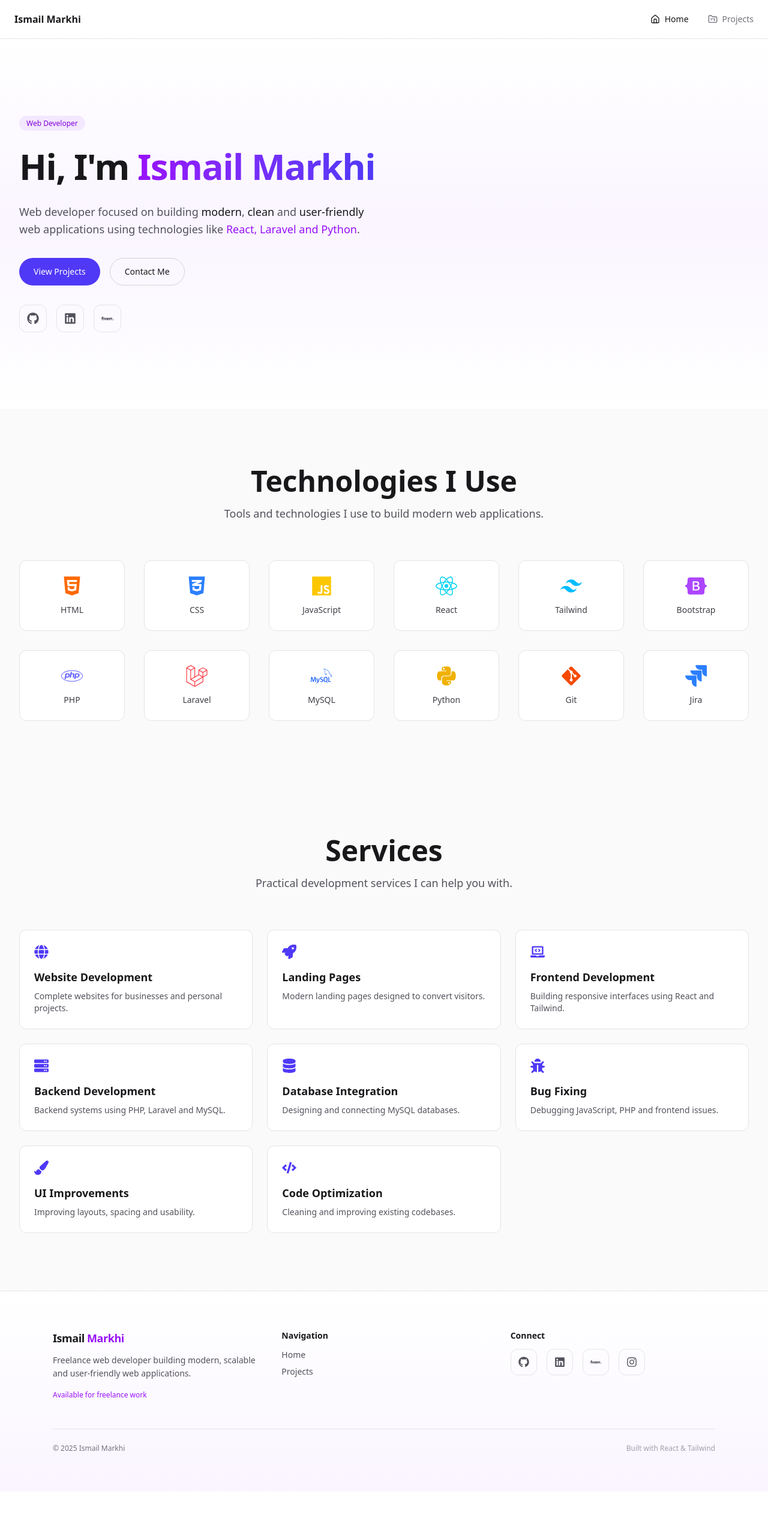
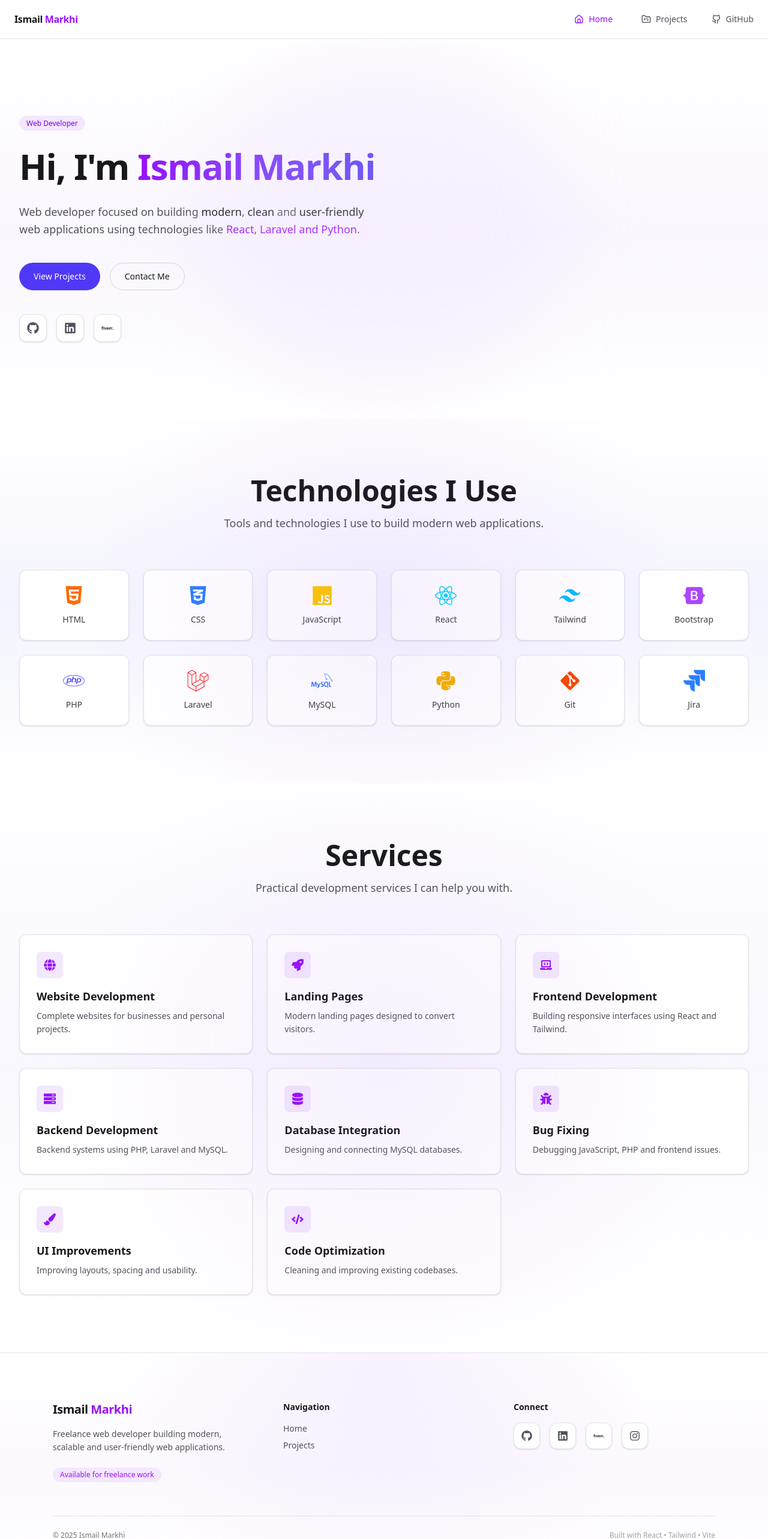
Before and after one commit to IsmailMarkhi/MyWorld, a React (Vite) app: page / in a window 1280 px wide. Shown: the top 2566 px of the page at 60% size. Before the commit the page ends 2487 px from the top, so only its background shows below. Built offline with nearby package versions, Linux system fonts and the light colour scheme.

Commit message:
update after review

```diff
--- a/src/components/layout/Footer.jsx
+++ b/src/components/layout/Footer.jsx
@@ -26,34 +26,37 @@ const socialLinks = [
 
 export default function Footer() {
   return (
-    <footer className="border-t border-zinc-200 bg-gradient-to-b from-white to-purple-50">
+    <footer className="relative border-t border-zinc-200 bg-gradient-to-b from-white via-purple-50/60 to-white">
 
-      <div className="max-w-6xl mx-auto px-6 py-16">
+      {/* subtle glow */}
+      <div className="absolute inset-0 pointer-events-none bg-[radial-gradient(circle_at_top,rgba(168,85,247,0.08),transparent_60%)]" />
 
-        <div className="grid gap-10 md:grid-cols-3 text-center md:text-left">
+      <div className="relative max-w-6xl mx-auto px-6 py-20">
+
+        <div className="grid gap-12 md:grid-cols-3 text-center md:text-left">
 
           {/* Brand */}
           <div>
 
-            <h3 className="font-bold text-zinc-900 text-lg mb-3 tracking-tight">
+            <h3 className="font-bold text-xl text-zinc-900 tracking-tight mb-4">
               Ismail <span className="text-purple-600">Markhi</span>
             </h3>
 
-            <p className="text-sm text-zinc-600 leading-relaxed mb-4">
+            <p className="text-sm text-zinc-600 leading-relaxed mb-5 max-w-xs mx-auto md:mx-0">
               Freelance web developer building modern, scalable
               and user-friendly web applications.
             </p>
 
-            <p className="text-xs text-purple-600 font-medium">
+            <span className="inline-block text-xs font-medium text-purple-600 bg-purple-100 px-3 py-1 rounded-full">
               Available for freelance work
-            </p>
+            </span>
 
           </div>
 
           {/* Navigation */}
           <div>
 
-            <h4 className="text-sm font-semibold text-zinc-900 mb-3">
+            <h4 className="text-sm font-semibold text-zinc-900 mb-4">
               Navigation
             </h4>
 
@@ -62,7 +65,7 @@ export default function Footer() {
               <li>
                 <a
                   href="/"
-                  className="hover:text-purple-600 transition"
+                  className="hover:text-purple-600 transition-colors"
                 >
                   Home
                 </a>
@@ -71,7 +74,7 @@ export default function Footer() {
               <li>
                 <a
                   href="/projects"
-                  className="hover:text-purple-600 transition"
+                  className="hover:text-purple-600 transition-colors"
                 >
                   Projects
                 </a>
@@ -84,7 +87,7 @@ export default function Footer() {
           {/* Social */}
           <div>
 
-            <h4 className="text-sm font-semibold text-zinc-900 mb-3">
+            <h4 className="text-sm font-semibold text-zinc-900 mb-4">
               Connect
             </h4>
 
@@ -103,9 +106,12 @@ export default function Footer() {
                   border-zinc-200
                   rounded-xl
                   text-zinc-600
+                  bg-white
+                  shadow-sm
                   hover:text-purple-600
                   hover:border-purple-300
                   hover:bg-purple-50
+                  hover:shadow-md
                   transition
                   hover:scale-105
                   "
@@ -121,14 +127,14 @@ export default function Footer() {
         </div>
 
         {/* Divider */}
-        <div className="border-t border-zinc-200 mt-12 pt-6 flex flex-col sm:flex-row justify-between items-center gap-4 text-xs text-zinc-500">
+        <div className="border-t border-zinc-200 mt-14 pt-6 flex flex-col sm:flex-row justify-between items-center gap-4 text-xs text-zinc-500">
 
           <p>
             © {new Date().getFullYear()} Ismail Markhi
           </p>
 
           <p className="text-zinc-400">
-            Built with React & Tailwind
+            Built with React • Tailwind • Vite
           </p>
 
         </div>
--- a/src/components/layout/Navbar.jsx
+++ b/src/components/layout/Navbar.jsx
@@ -18,25 +18,33 @@ export default function Navbar() {
   return (
     <>
       {/* Navbar */}
-      <header className="fixed top-0 inset-x-0 z-50 bg-white/80 backdrop-blur border-b border-zinc-200">
+      <header className="fixed top-0 inset-x-0 z-50 backdrop-blur-lg bg-white/70 border-b border-zinc-200">
+
         <nav className="max-w-7xl mx-auto h-16 px-6 flex items-center justify-between">
 
-          <Link to="/" className="font-semibold text-zinc-900">
-            Ismail Markhi
+          {/* Logo */}
+          <Link
+            to="/"
+            className="font-semibold text-zinc-900 tracking-tight hover:text-purple-600 transition"
+          >
+            Ismail <span className="text-purple-600">Markhi</span>
           </Link>
 
           {/* Desktop */}
           <ul className="hidden md:flex items-center gap-8 text-sm">
+
             {links.map((link) => {
               const Icon = link.icon;
+              const active = pathname === link.to;
+
               return (
                 <li key={link.to}>
                   <Link
                     to={link.to}
-                    className={`flex items-center gap-2 transition ${
-                      pathname === link.to
-                        ? "text-zinc-900"
-                        : "text-zinc-500 hover:text-zinc-900"
+                    className={`flex items-center gap-2 px-2 py-1 rounded-md transition ${
+                      active
+                        ? "text-purple-600 font-medium"
+                        : "text-zinc-600 hover:text-purple-600"
                     }`}
                   >
                     <Icon size={16} />
@@ -45,31 +53,56 @@ export default function Navbar() {
                 </li>
               );
             })}
+
+            {/* GitHub */}
+            <a
+              href="https://github.com/IsmailMarkhi"
+              target="_blank"
+              className="
+              flex items-center gap-2
+              text-zinc-600
+              hover:text-purple-600
+              transition
+              "
+            >
+              <Github size={16} />
+              GitHub
+            </a>
+
           </ul>
 
           {/* Mobile button */}
           <button
             onClick={() => setOpen(true)}
-            className="md:hidden"
+            className="md:hidden text-zinc-700 hover:text-purple-600 transition"
           >
-            <Menu size={22} />
+            <Menu size={24} />
           </button>
 
         </nav>
+
       </header>
 
       {/* Mobile overlay */}
       {open && (
-        <div className="fixed inset-0 z-50 bg-black/40">
+        <div className="fixed inset-0 z-50 bg-black/40 backdrop-blur-sm">
 
           {/* Sidebar */}
-          <div className="fixed right-0 top-0 h-full w-72 bg-white shadow-xl p-6">
+          <div className="fixed right-0 top-0 h-full w-72 bg-white shadow-xl p-6 animate-slide-in">
 
             <div className="flex items-center justify-between mb-10">
-              <p className="font-semibold">Ismail Markhi</p>
-              <button onClick={() => setOpen(false)}>
+
+              <p className="font-semibold text-zinc-900">
+                Ismail <span className="text-purple-600">Markhi</span>
+              </p>
+
+              <button
+                onClick={() => setOpen(false)}
+                className="text-zinc-600 hover:text-purple-600 transition"
+              >
                 <X size={22} />
               </button>
+
             </div>
 
             <ul className="space-y-6">
@@ -81,7 +114,12 @@ export default function Navbar() {
                   <li key={link.to}>
                     <Link
                       to={link.to}
-                      className="flex items-center gap-3 text-zinc-700 text-sm"
+                      className="
+                      flex items-center gap-3
+                      text-zinc-700
+                      hover:text-purple-600
+                      transition
+                      "
                     >
                       <Icon size={18} />
                       {link.label}
@@ -94,7 +132,12 @@ export default function Navbar() {
                 <a
                   href="https://github.com/IsmailMarkhi"
                   target="_blank"
-                  className="flex items-center gap-3 text-zinc-700 text-sm"
+                  className="
+                  flex items-center gap-3
+                  text-zinc-700
+                  hover:text-purple-600
+                  transition
+                  "
                 >
                   <Github size={18} />
                   GitHub
@@ -104,6 +147,7 @@ export default function Navbar() {
             </ul>
 
           </div>
+
         </div>
       )}
     </>
--- a/src/components/sections/Hero.jsx
+++ b/src/components/sections/Hero.jsx
@@ -5,7 +5,11 @@ import { SiFiverr } from "react-icons/si";
 
 export default function Hero() {
   return (
-    <section className="py-32 bg-gradient-to-b from-white via-purple-50 to-white">
+    <section className="relative py-32 bg-gradient-to-b from-white via-purple-50/70 to-white overflow-hidden">
+
+      {/* subtle glow */}
+      <div className="absolute top-0 left-1/2 -translate-x-1/2 w-[600px] h-[600px] bg-purple-200/20 blur-3xl rounded-full pointer-events-none"></div>
+
       <Container>
 
         <div className="max-w-3xl">
@@ -26,7 +30,7 @@ export default function Hero() {
           </h1>
 
           {/* Description */}
-          <p className="text-zinc-600 text-base sm:text-lg leading-relaxed max-w-xl mb-8">
+          <p className="text-zinc-600 text-base sm:text-lg leading-relaxed max-w-xl mb-10">
             Web developer focused on building
             <span className="text-zinc-900 font-medium"> modern</span>,
             <span className="text-zinc-900 font-medium"> clean</span> and
@@ -38,7 +42,7 @@ export default function Hero() {
           </p>
 
           {/* CTA */}
-          <div className="flex flex-wrap gap-4 mb-8">
+          <div className="flex flex-wrap gap-4 mb-10">
 
             <Button to="/projects">
               View Projects
@@ -62,9 +66,12 @@ export default function Hero() {
               border-zinc-200
               rounded-xl
               text-zinc-600
+              bg-white
+              shadow-sm
               hover:text-purple-600
               hover:border-purple-300
               hover:bg-purple-50
+              hover:shadow-md
               transition
               hover:scale-105
               "
@@ -81,15 +88,19 @@ export default function Hero() {
               border-zinc-200
               rounded-xl
               text-zinc-600
+              bg-white
+              shadow-sm
               hover:text-purple-600
               hover:border-purple-300
               hover:bg-purple-50
+              hover:shadow-md
               transition
               hover:scale-105
               "
             >
               <FaLinkedin size={20} />
             </a>
+
             <a
               href="https://www.fiverr.com/ismail1markhi"
               target="_blank"
@@ -99,9 +110,12 @@ export default function Hero() {
               border-zinc-200
               rounded-xl
               text-zinc-600
-              hover:text-purple-600
-              hover:border-purple-300
-              hover:bg-purple-50
+              bg-white
+              shadow-sm
+              hover:text-green-500
+              hover:border-green-300
+              hover:bg-green-50
+              hover:shadow-md
               transition
               hover:scale-105
               "
@@ -114,6 +128,7 @@ export default function Hero() {
         </div>
 
       </Container>
+
     </section>
   );
 }
--- a/src/components/sections/Services.jsx
+++ b/src/components/sections/Services.jsx
@@ -57,7 +57,10 @@ const services = [
 
 export default function Services() {
   return (
-    <section className="py-24 bg-zinc-50">
+    <section className="relative py-24 bg-gradient-to-b from-white via-purple-50/40 to-white">
+
+      {/* subtle glow */}
+      <div className="absolute inset-0 pointer-events-none bg-[radial-gradient(circle_at_center,rgba(168,85,247,0.08),transparent_70%)]" />
 
       <Container>
 
@@ -66,7 +69,7 @@ export default function Services() {
           description="Practical development services I can help you with."
         />
 
-        <div className="grid gap-6 md:grid-cols-2 lg:grid-cols-3 mt-12">
+        <div className="grid gap-6 md:grid-cols-2 lg:grid-cols-3 mt-14">
 
           {services.map((service) => {
             const Icon = service.icon;
@@ -75,23 +78,38 @@ export default function Services() {
               <article
                 key={service.title}
                 className="
-                p-6
+                group
+                p-7
                 bg-white
                 border border-zinc-200
                 rounded-xl
-                hover:shadow-lg
+                shadow-sm
+                hover:shadow-md
                 hover:-translate-y-1
+                hover:border-purple-200
                 transition
                 "
               >
 
-                <Icon className="text-indigo-600 text-2xl mb-4" />
+                {/* icon */}
+                <div className="
+                  w-11 h-11
+                  flex items-center justify-center
+                  rounded-lg
+                  bg-purple-100
+                  text-purple-600
+                  mb-4
+                  group-hover:scale-110
+                  transition
+                ">
+                  <Icon size={20} />
+                </div>
 
                 <h3 className="text-lg font-semibold text-zinc-900 mb-2">
                   {service.title}
                 </h3>
 
-                <p className="text-sm text-zinc-600">
+                <p className="text-sm text-zinc-600 leading-relaxed">
                   {service.desc}
                 </p>
 
--- a/src/components/sections/TechStack.jsx
+++ b/src/components/sections/TechStack.jsx
@@ -4,7 +4,10 @@ import { techStack } from "../../data/tech";
 
 export default function TechStack() {
   return (
-    <section className="py-24 bg-zinc-50">
+    <section className="relative py-24 bg-gradient-to-b from-white via-purple-50/40 to-white">
+
+      {/* glow background */}
+      <div className="absolute inset-0 pointer-events-none bg-[radial-gradient(circle_at_center,rgba(168,85,247,0.08),transparent_70%)]" />
 
       <Container>
 
@@ -20,8 +23,8 @@ export default function TechStack() {
           sm:grid-cols-3
           md:grid-cols-4
           lg:grid-cols-6
-          gap-8
-          mt-12
+          gap-6
+          mt-14
         "
         >
 
@@ -32,6 +35,7 @@ export default function TechStack() {
               <div
                 key={tech.name}
                 className="
+                group
                 flex flex-col
                 items-center
                 justify-center
@@ -40,15 +44,25 @@ export default function TechStack() {
                 border
                 border-zinc-200
                 rounded-xl
-                hover:shadow-lg
+                shadow-sm
+                hover:shadow-md
                 hover:-translate-y-1
+                hover:border-purple-200
                 transition
               "
               >
 
-                <Icon className={`text-4xl mb-3 ${tech.color}`} />
+                <Icon
+                  className={`
+                  text-4xl
+                  mb-3
+                  ${tech.color}
+                  transition
+                  group-hover:scale-110
+                  `}
+                />
 
-                <p className="text-sm font-medium text-zinc-700">
+                <p className="text-sm font-medium text-zinc-700 group-hover:text-zinc-900">
                   {tech.name}
                 </p>
 
```
